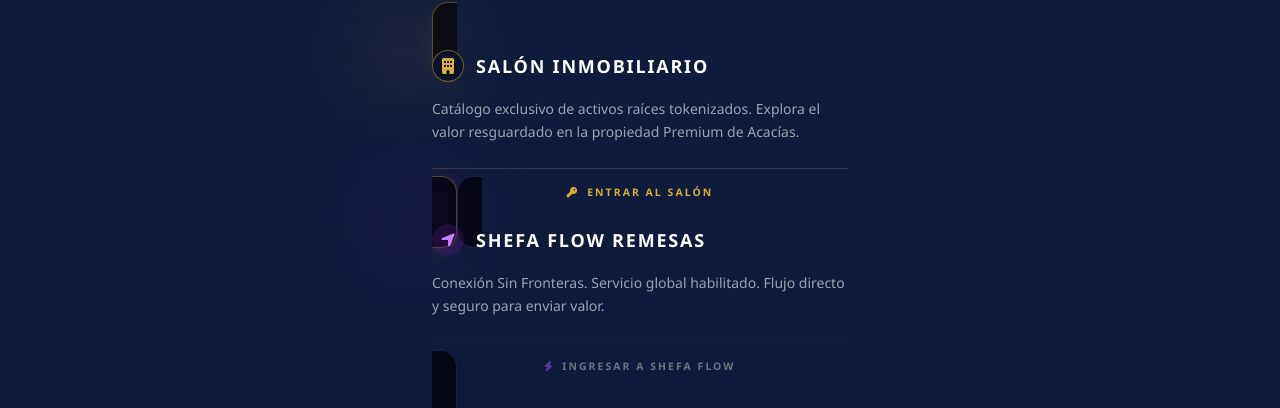
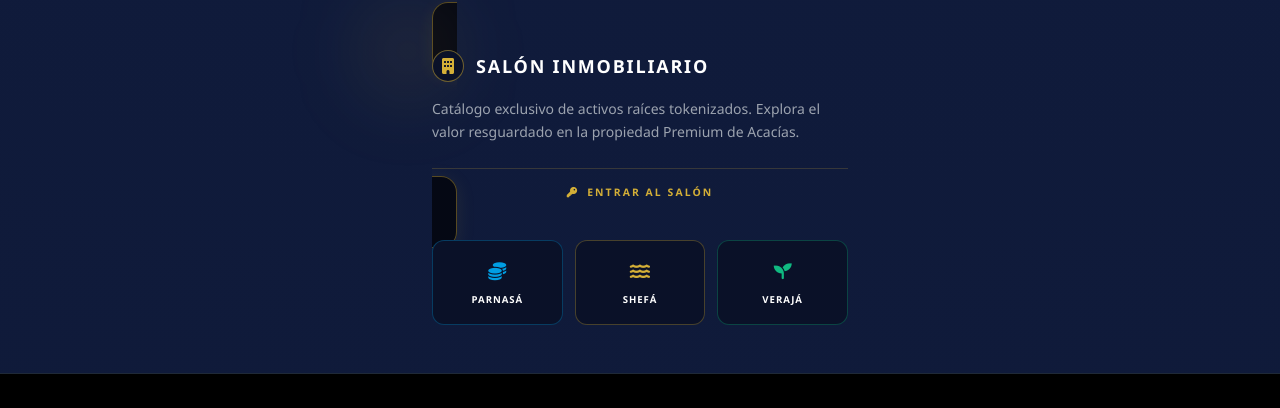
Before and after one commit to shefaveraja570-nexus/Shefa-Plus-Global, a website: page umbral.html in a window 1280 px wide. Shown: the part 1563-1971 px from the top of the page. Drawn offline with nearby package versions, Linux system fonts and the light colour scheme.

Commit message:
Update umbral.html

```diff
--- a/umbral.html
+++ b/umbral.html
@@ -213,30 +213,6 @@
         </div>
     </a>
 
-    <!-- ==================================================================== -->
-    <!-- 3. TARJETA: SHEFA FLOW REMESAS                                       -->
-    <!-- ==================================================================== -->
-    <a href="#" class="relative bg-[#050814] border border-[#1a2342] rounded-2xl p-6 shadow-lg hover:border-[#9333ea]/50 transition-all duration-300 group overflow-hidden mt-2">
-        <!-- Resplandor sutil púrpura -->
-        <div class="absolute top-0 right-0 w-20 h-20 bg-purple-900/20 rounded-full blur-2xl transform group-hover:scale-150 transition-transform duration-500 pointer-events-none"></div>
-
-        <div class="flex items-center gap-3 mb-4 relative z-10">
-            <div class="w-8 h-8 rounded-full bg-purple-900/30 flex items-center justify-center">
-                <i class="fas fa-location-arrow text-purple-400"></i>
-            </div>
-            <h3 class="text-lg font-black text-white tracking-widest uppercase">Shefa Flow Remesas</h3>
-        </div>
-
-        <p class="text-gray-400 text-sm mb-6 leading-relaxed relative z-10 font-light">
-            Conexión Sin Fronteras. Servicio global habilitado. Flujo directo y seguro para enviar valor.
-        </p>
-
-        <div class="text-center border-t border-gray-800/50 pt-4 relative z-10">
-            <span class="text-gray-500 text-[0.65rem] font-bold uppercase tracking-[0.2em] flex items-center justify-center gap-2 group-hover:text-purple-400 transition-colors">
-                <i class="fas fa-bolt text-purple-500/50 group-hover:text-purple-400"></i> Ingresar a Shefa Flow
-            </span>
-        </div>
-    </a>
 
     <!-- ==================================================================== -->
     <!-- 4. LA BASE DE PODER: SALAS DE HONOR (PARNASÁ, SHEFÁ, VERAJÁ)         -->
```
